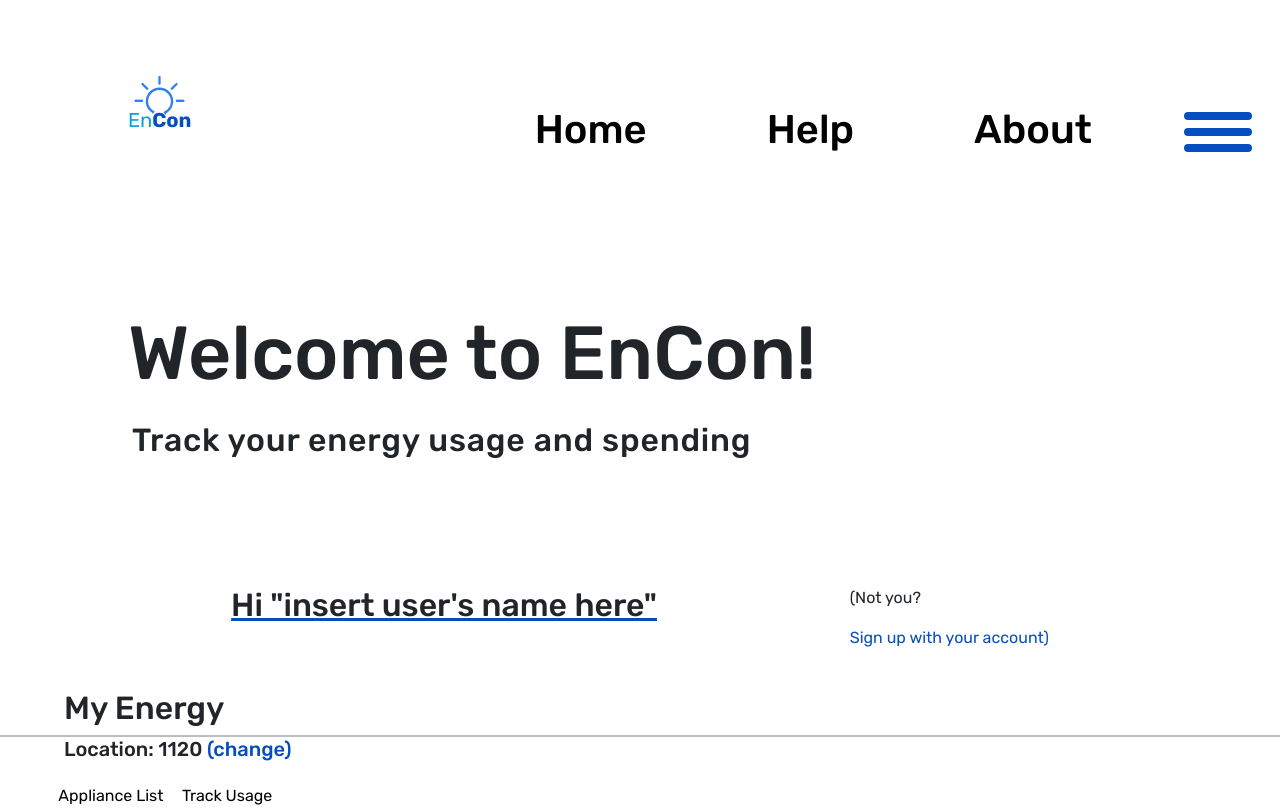
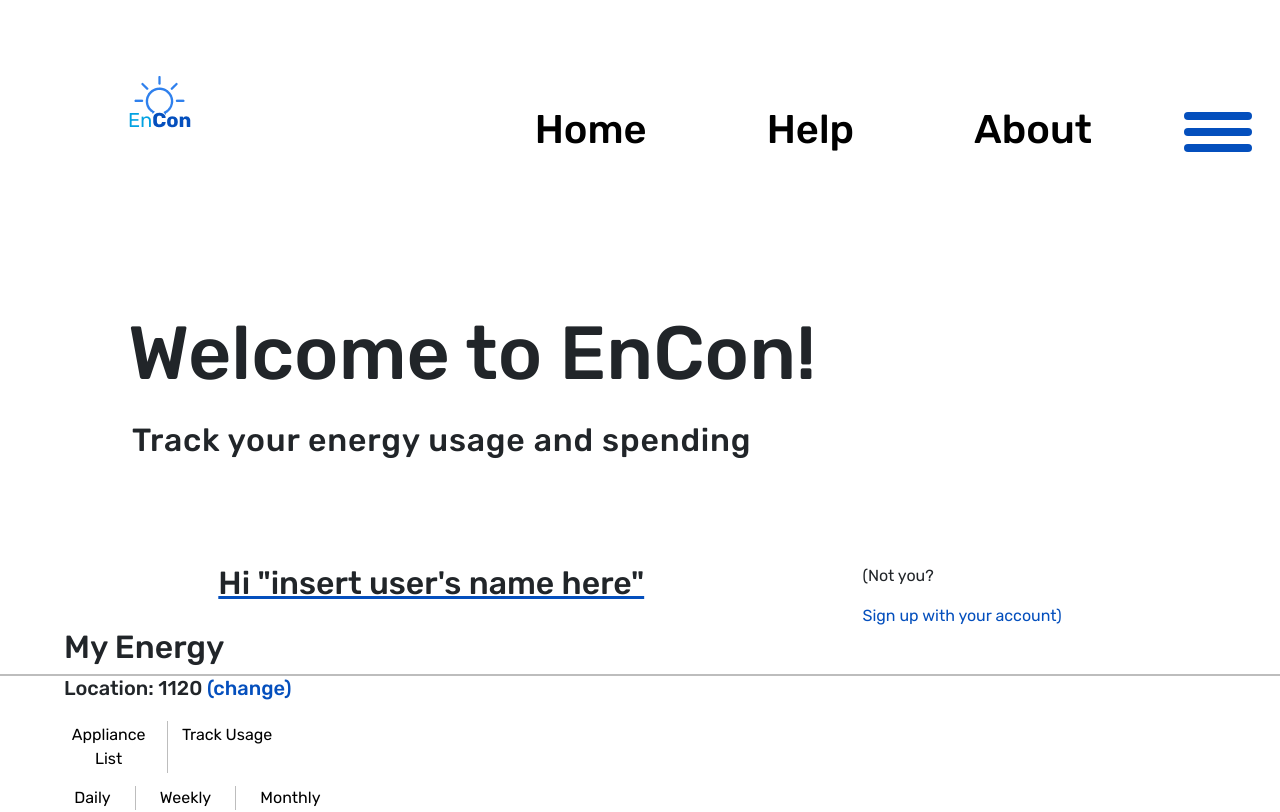
Before and after one commit to BloomTech-Labs/Encon-fe, a React (Create React App) app in the folder encon/: page /profile in a window 1280 px wide. Shown: the top 812 px of the page. Built offline with nearby package versions, Linux system fonts and the light colour scheme.

Commit message:
styling tweeks and updates

```diff
--- a/encon/src/styles/mobile/Appliance-Tracker.scss
+++ b/encon/src/styles/mobile/Appliance-Tracker.scss
@@ -14,8 +14,6 @@
   .right {
     @media (min-width: 1025px) {
       width: 10%;
-      white-space: nowrap;
-      box-sizing: border-box;
     }
   }
 
--- a/encon/src/styles/mobile/Welcome-Header.scss
+++ b/encon/src/styles/mobile/Welcome-Header.scss
@@ -1,7 +1,7 @@
 .welcomeHeader {
   display: flex;
   justify-content: space-evenly;
-  margin: 3%;
+  margin-top: 6%;
   .userName {
     text-decoration: underline;
     text-decoration-color: #044fbd;
@@ -12,4 +12,7 @@
   .newAccount {
     color: #044fbd;
   }
+  @media (min-width: 1025px) {
+    margin-top: 0;
+  }
 }
```
